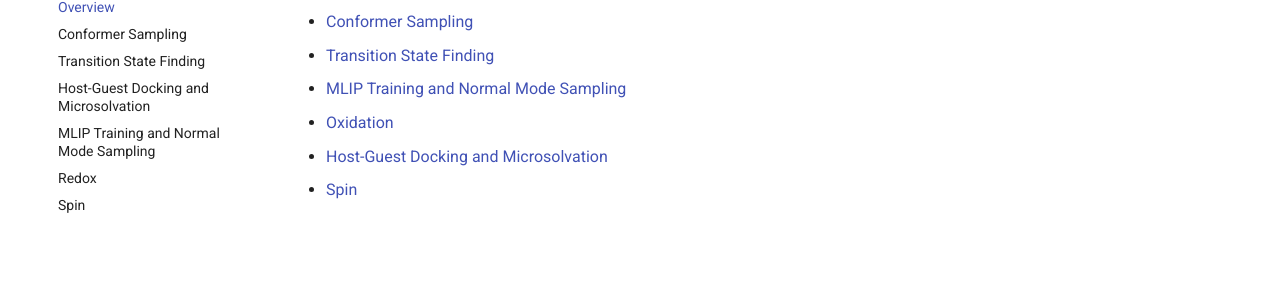
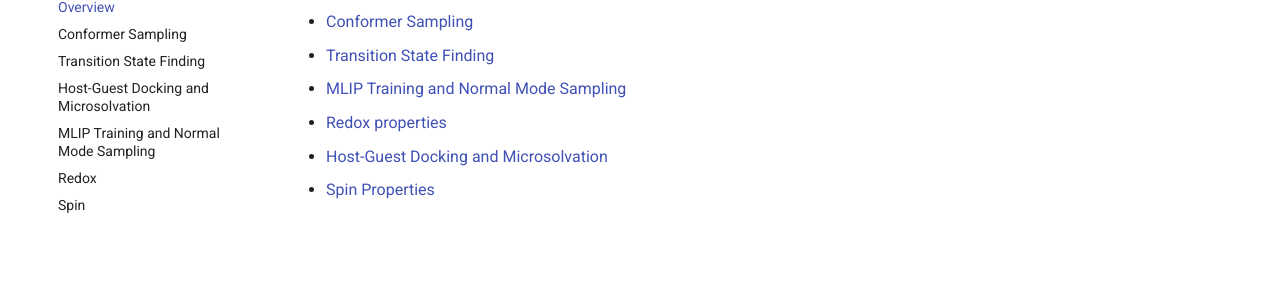
Before and after one commit to sterling-group/ChemRefine, an MkDocs documentation site: the page built from docs/tutorials/index.md, in a window 1280 px wide. Shown: the part 212-518 px from the top of the page. Built offline with MkDocs 1.6.1 and Material for MkDocs 9.7.7, drawn with Linux system fonts in a browser that asks for light colours.

Commit message:
Update tutorial index for clarity on Redox properties and Spin Properties

```diff
--- a/docs/tutorials/index.md
+++ b/docs/tutorials/index.md
@@ -5,6 +5,6 @@ This section contains full examples of ChemRefine workflows:
 - [Conformer Sampling](conformer_sampling.md)
 - [Transition State Finding](ts_finding.md)
 - [MLIP Training and Normal Mode Sampling](mlip_training.md)
-- [Oxidation](redox.md)
+- [Redox properties](redox.md)
 - [Host-Guest Docking and Microsolvation](solvation.md)
-- [Spin](spin.md)
+- [Spin Properties](spin.md)
```
